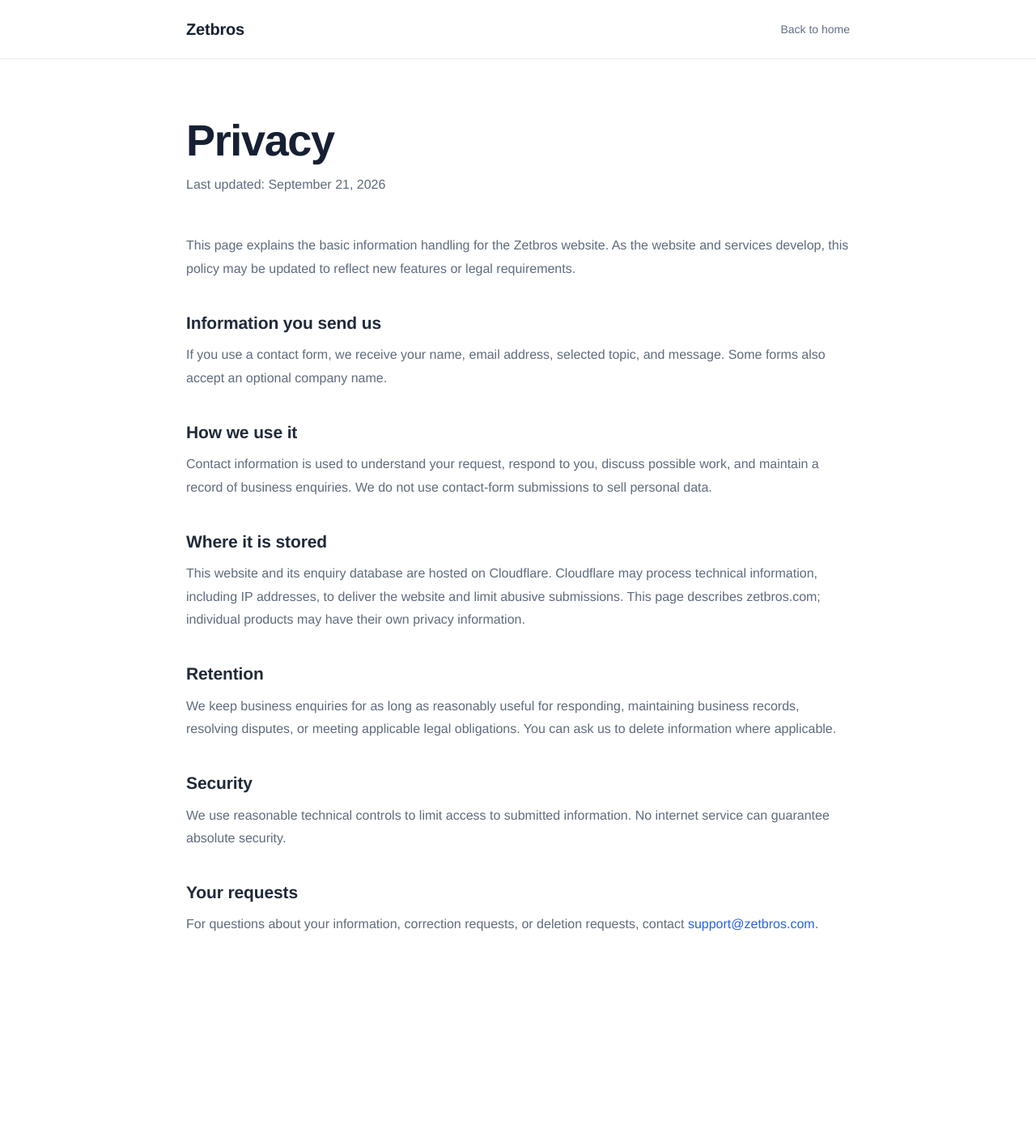
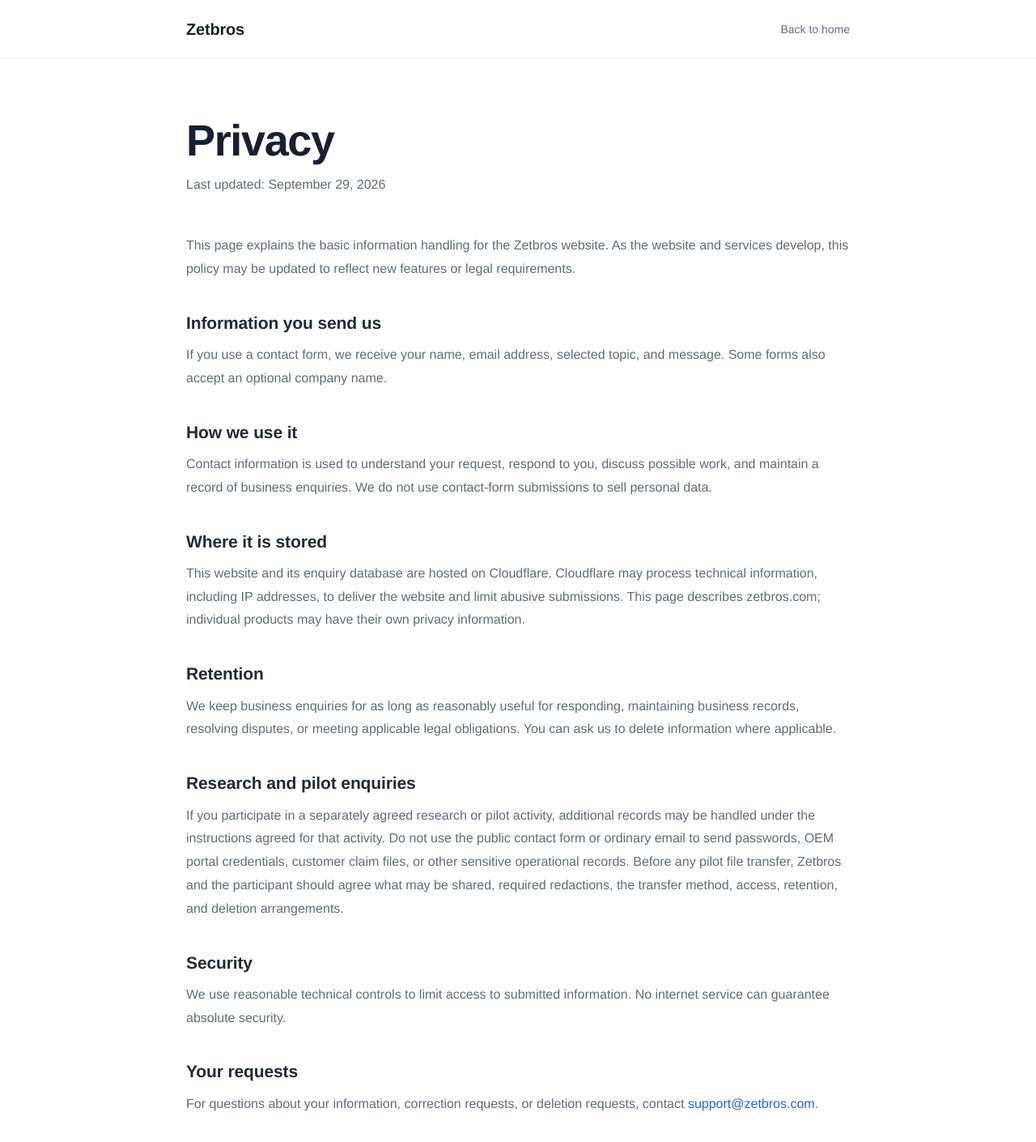
Before and after one commit to Logan17de/zetbros.com, a Next.js app: page /privacy in a window 1280 px wide. Shown: the top 1410 px of the page at 81% size. Before the commit the page ends 1268 px from the top, so only its background shows below. Built offline with nearby package versions, Linux system fonts and the light colour scheme.

Commit message:
Add research pilot data-handling guidance

```diff
--- a/app/privacy/page.tsx
+++ b/app/privacy/page.tsx
@@ -17,7 +17,7 @@ export default function PrivacyPage() {
       </header>
       <article className={styles.article}>
         <h1>Privacy</h1>
-        <p className={styles.updated}>Last updated: September 21, 2026</p>
+        <p className={styles.updated}>Last updated: September 29, 2026</p>
 
         <p>This page explains the basic information handling for the Zetbros website. As the website and services develop, this policy may be updated to reflect new features or legal requirements.</p>
 
@@ -33,6 +33,9 @@ export default function PrivacyPage() {
         <h2>Retention</h2>
         <p>We keep business enquiries for as long as reasonably useful for responding, maintaining business records, resolving disputes, or meeting applicable legal obligations. You can ask us to delete information where applicable.</p>
 
+        <h2>Research and pilot enquiries</h2>
+        <p>If you participate in a separately agreed research or pilot activity, additional records may be handled under the instructions agreed for that activity. Do not use the public contact form or ordinary email to send passwords, OEM portal credentials, customer claim files, or other sensitive operational records. Before any pilot file transfer, Zetbros and the participant should agree what may be shared, required redactions, the transfer method, access, retention, and deletion arrangements.</p>
+
         <h2>Security</h2>
         <p>We use reasonable technical controls to limit access to submitted information. No internet service can guarantee absolute security.</p>
 
```
